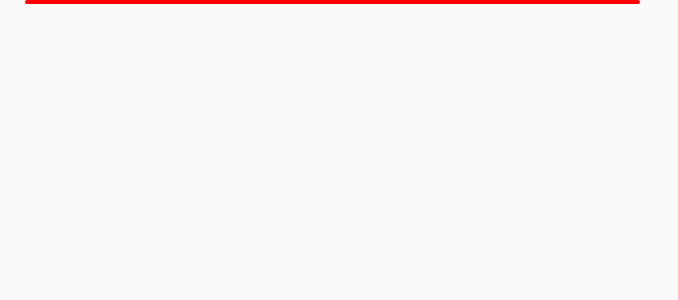
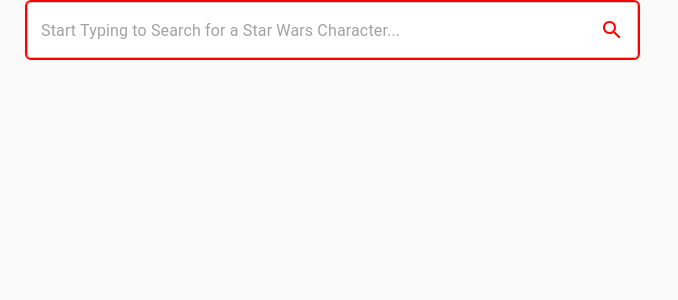
Before and after one commit to Patchrik/code-challenge, a Next.js app: page /search in a window 1280 px wide. Shown: the top 300 px of the page, without its empty margins (0-678 px from the left). Built offline with nearby package versions, Linux system fonts and the light colour scheme.

Commit message:
added textfield back

```diff
--- a/pages/search.tsx
+++ b/pages/search.tsx
@@ -52,7 +52,25 @@
             borderRadius: "6px",
             border: light ? "2px solid blue" : "2px solid red",
           }}
-        ></FormControl>
+        >
+          <TextField
+            type="input"
+            name="characterSearch"
+            variant="outlined"
+            placeholder="Start Typing to Search for a Star Wars Character..."
+            InputProps={{
+              endAdornment: (
+                <InputAdornment
+                  position="end"
+                  style={{ color: light ? "blue" : "red" }}
+                >
+                  <SearchIcon />
+                </InputAdornment>
+              ),
+            }}
+            onChange={(event) => handleCharacterSearch(event?.target?.value)}
+          />
+        </FormControl>
       </Grid>
       {/* custom loading icon */}
       <Grid
```
